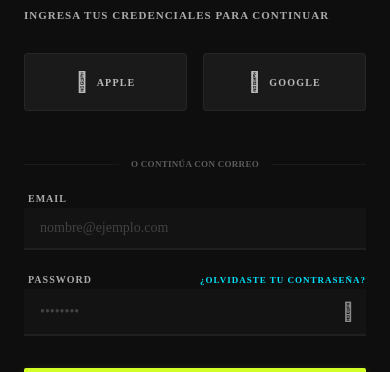
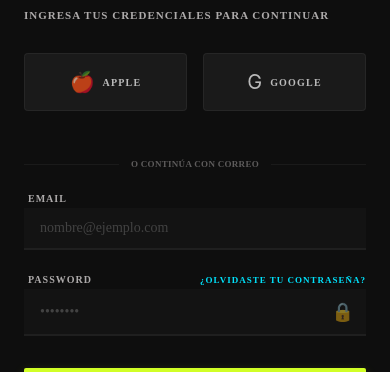
Before and after one commit to juancrossetto/forja, a React Native app: screen /Login in a window 390 px wide. Shown: the part 255-627 px from the top of the page. Built offline with nearby package versions, Linux system fonts and the light colour scheme.

Commit message:
ajustes login automatico

```diff
--- a/src/navigation/RootNavigator.tsx
+++ b/src/navigation/RootNavigator.tsx
@@ -1,4 +1,5 @@
-import React from 'react';
+import React, { useEffect, useState } from 'react';
+import { View, ActivityIndicator } from 'react-native';
 import { createNativeStackNavigator } from '@react-navigation/native-stack';
 import type { RootStackParamList } from './types';
 import AuthStack from './AuthStack';
@@ -9,6 +10,22 @@ const Stack = createNativeStackNavigator<RootStackParamList>();
 
 export const RootNavigator: React.FC = () => {
   const isAuthenticated = useAuthStore((state) => state.isAuthenticated);
+  const checkSession = useAuthStore((state) => state.checkSession);
+  const [isReady, setIsReady] = useState(false);
+
+  useEffect(() => {
+    // Restaura la sesión desde secure storage al iniciar la app
+    checkSession().finally(() => setIsReady(true));
+  }, []);
+
+  // Mientras verifica la sesión, muestra un spinner en pantalla negra
+  if (!isReady) {
+    return (
+      <View style={{ flex: 1, backgroundColor: '#0e0e0e', justifyContent: 'center', alignItems: 'center' }}>
+        <ActivityIndicator size="large" color="#D1FF26" />
+      </View>
+    );
+  }
 
   return (
     <Stack.Navigator
--- a/src/screens/auth/LoginScreen.tsx
+++ b/src/screens/auth/LoginScreen.tsx
@@ -84,7 +84,7 @@ const LoginScreen: React.FC<LoginScreenProps> = ({ navigation }) => {
               onPress={() => handleSocialLogin('apple')}
               disabled={loading}
             >
-              <Text style={styles.socialButtonIcon}>􀀶</Text>
+              <Text style={styles.socialButtonIcon}>🍎</Text>
               <Text style={styles.socialButtonText}>Apple</Text>
             </TouchableOpacity>
 
@@ -93,7 +93,7 @@ const LoginScreen: React.FC<LoginScreenProps> = ({ navigation }) => {
               onPress={() => handleSocialLogin('google')}
               disabled={loading}
             >
-              <Text style={styles.socialButtonIcon}>􀀷</Text>
+              <Text style={styles.socialButtonIcon}>G</Text>
               <Text style={styles.socialButtonText}>Google</Text>
             </TouchableOpacity>
           </View>
@@ -158,7 +158,7 @@ const LoginScreen: React.FC<LoginScreenProps> = ({ navigation }) => {
                   disabled={loading}
                 >
                   <Text style={styles.visibilityIcon}>
-                    {showPassword ? '􀁟' : '􀁞'}
+                    {showPassword ? '👁' : '🔒'}
                   </Text>
                 </TouchableOpacity>
               </View>
--- a/src/screens/profile/ProfileScreen.tsx
+++ b/src/screens/profile/ProfileScreen.tsx
@@ -9,6 +9,7 @@ import {
   Image,
 } from 'react-native';
 import { MaterialCommunityIcons } from '@expo/vector-icons';
+import { useAuthStore } from '../../store/authStore';
 
 const COLORS = {
   bg: '#0e0e0e',
@@ -35,6 +36,8 @@ interface Device {
 }
 
 const ProfileScreen: React.FC = () => {
+  const logout = useAuthStore((state) => state.logout);
+
   const devices: Device[] = [
     { name: 'Apple Watch', icon: 'watch', status: 'connected', statusText: 'Conectado' },
     { name: 'Fitbit', icon: 'heart-pulse', status: 'pending', statusText: 'Vincular cuenta' },
@@ -215,7 +218,7 @@ const ProfileScreen: React.FC = () => {
         </View>
 
         {/* Logout Button */}
-        <TouchableOpacity style={styles.logoutButton}>
+        <TouchableOpacity style={styles.logoutButton} onPress={() => logout()}>
           <MaterialCommunityIcons name="logout" size={18} color={COLORS.tertiary} />
           <Text style={styles.logoutButtonText}>Cerrar Sesión</Text>
         </TouchableOpacity>
```
